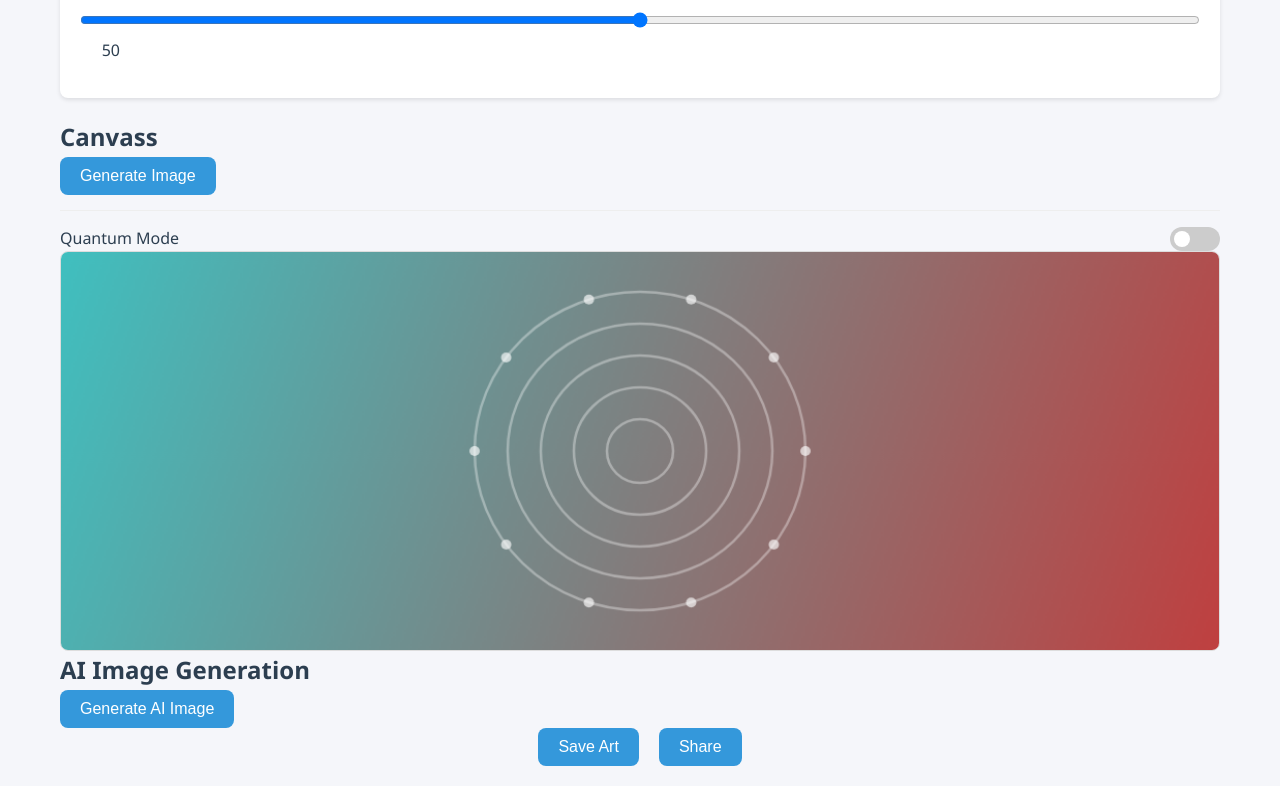
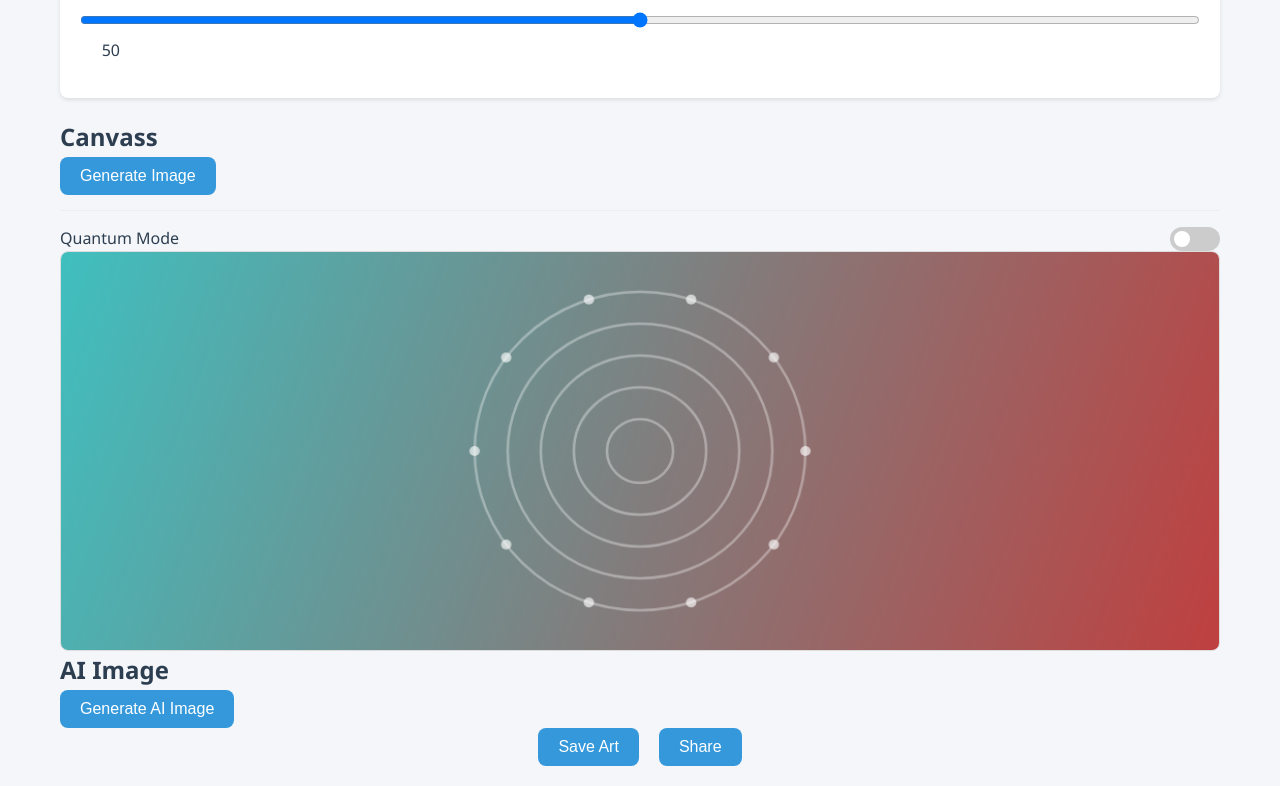
Before and after one commit to honeylouluzon/Introduction-to-Vibe-Coding-ArtGen, a plain HTML site: page index.html in a window 1280 px wide. Shown: the part 469-1255 px from the top of the page. Drawn offline with Linux system fonts and the light colour scheme.

Commit message:
Manual Update

```diff
--- a/index.html
+++ b/index.html
@@ -76,7 +76,7 @@
                 </div>
             </div>
             <div class="ai-image">
-                <h2>AI Image Generation</h2>
+                <h2>AI Image</h2>
                 <button id="generateImageBtn" class="btn">Generate AI Image</button>
                 <div id="generatedImageContainer" style="margin-top: 20px; display: none;">
                     <img id="generatedImage" alt="Generated AI Image" style="max-width: 100%; border: 1px solid #ddd; border-radius: 8px;">
```
